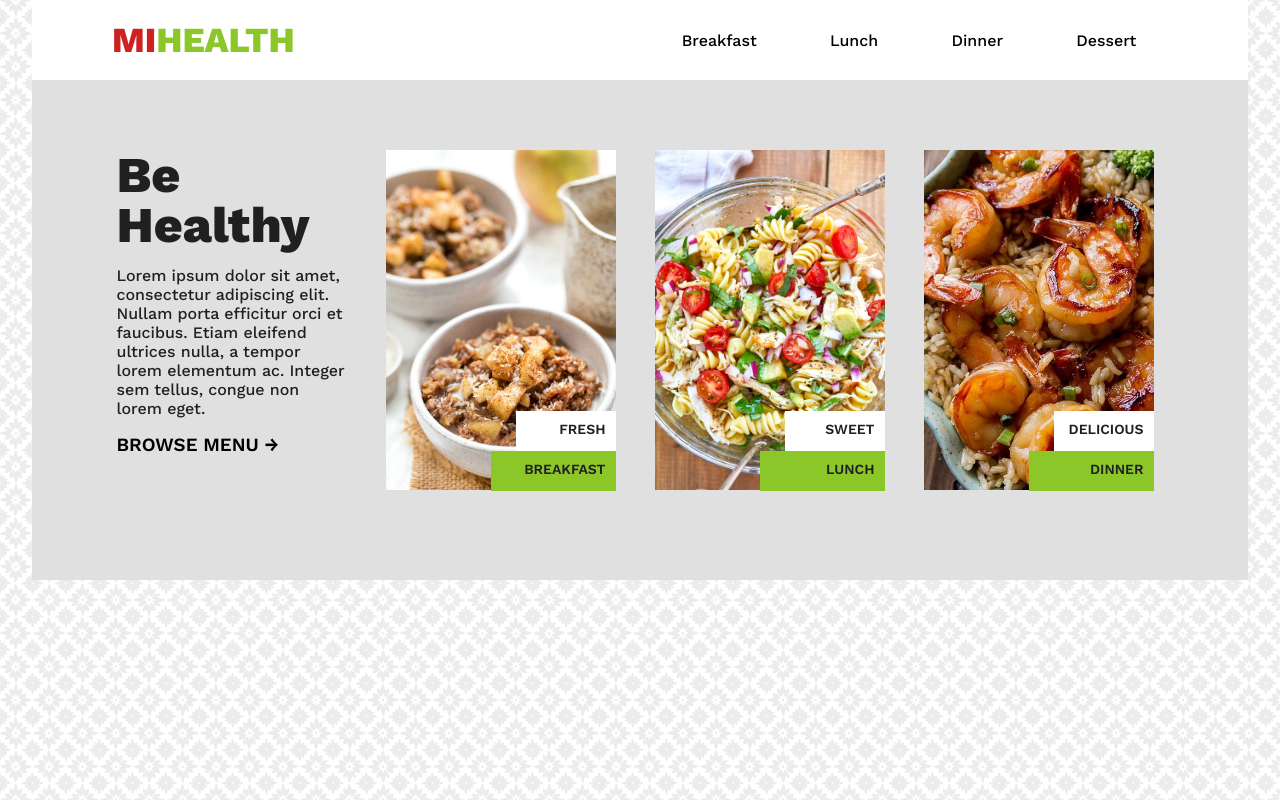
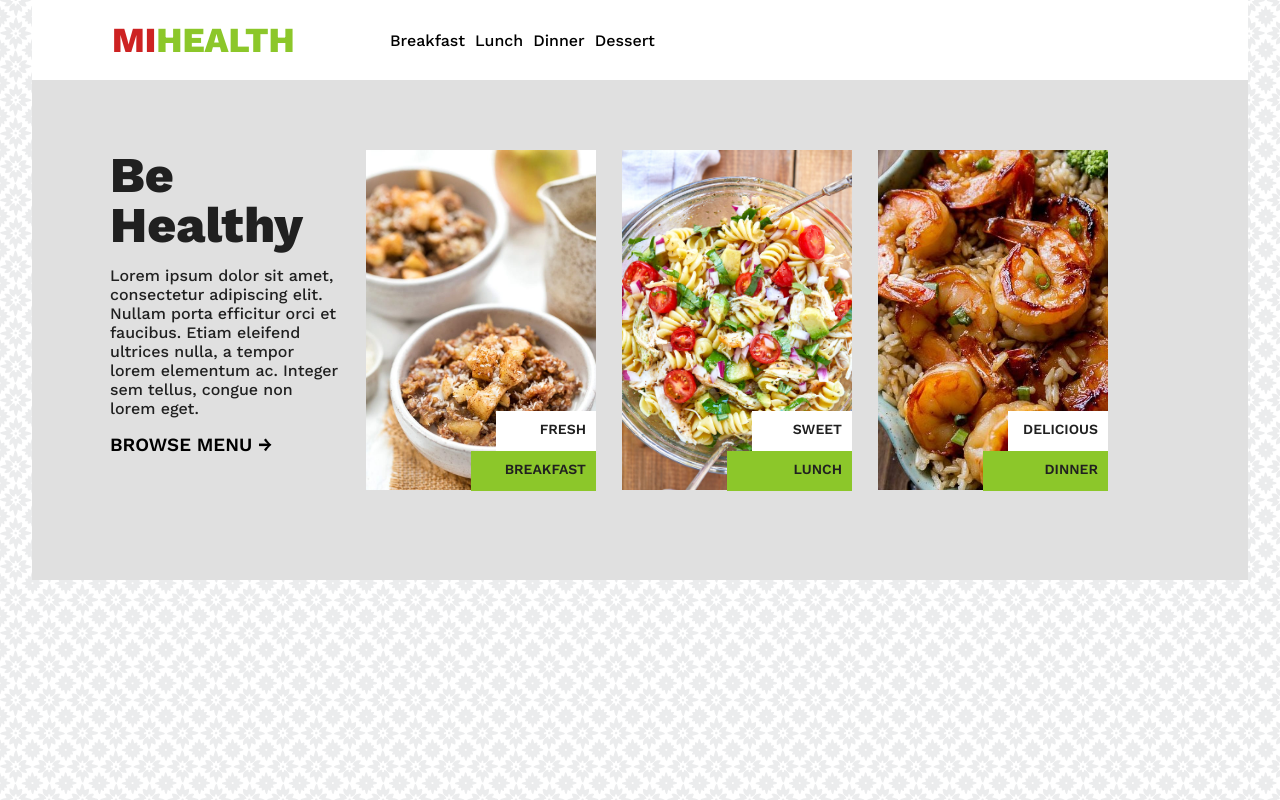
Before and after one commit to isaacwilson1811/Lab-MiHealth, a plain HTML site: page index.html in a window 1280 px wide. Drawn offline with nearby package versions, Linux system fonts and the light colour scheme.

Commit message:
changed css behavior

```diff
--- a/style.css
+++ b/style.css
@@ -21,14 +21,14 @@ body {
 
 .header-section {
   display: flex;
-  justify-content: space-between;
   align-items: center;
   height: 80px;
   background-color: #ffffff;
+  position:relative;
 }
 
 .logo-container {
-  width: 50%;
+
   padding-left: 80px;
 }
 
@@ -43,8 +43,11 @@ body {
 .green {color:#8cc72a;}
 
 .navigation {
-  width: 50%;
+  position:sticky;
+  left:380px;
+  text-align: right;
   padding-right: 80px;
+  max-width: 1024px;
 }
 
 .navigation ul {
@@ -76,6 +79,7 @@ body {
   flex-wrap: wrap;
   justify-content: space-around;
   align-items: center;
+  max-width: 1024px;
 }
 
 .page-card{
```
